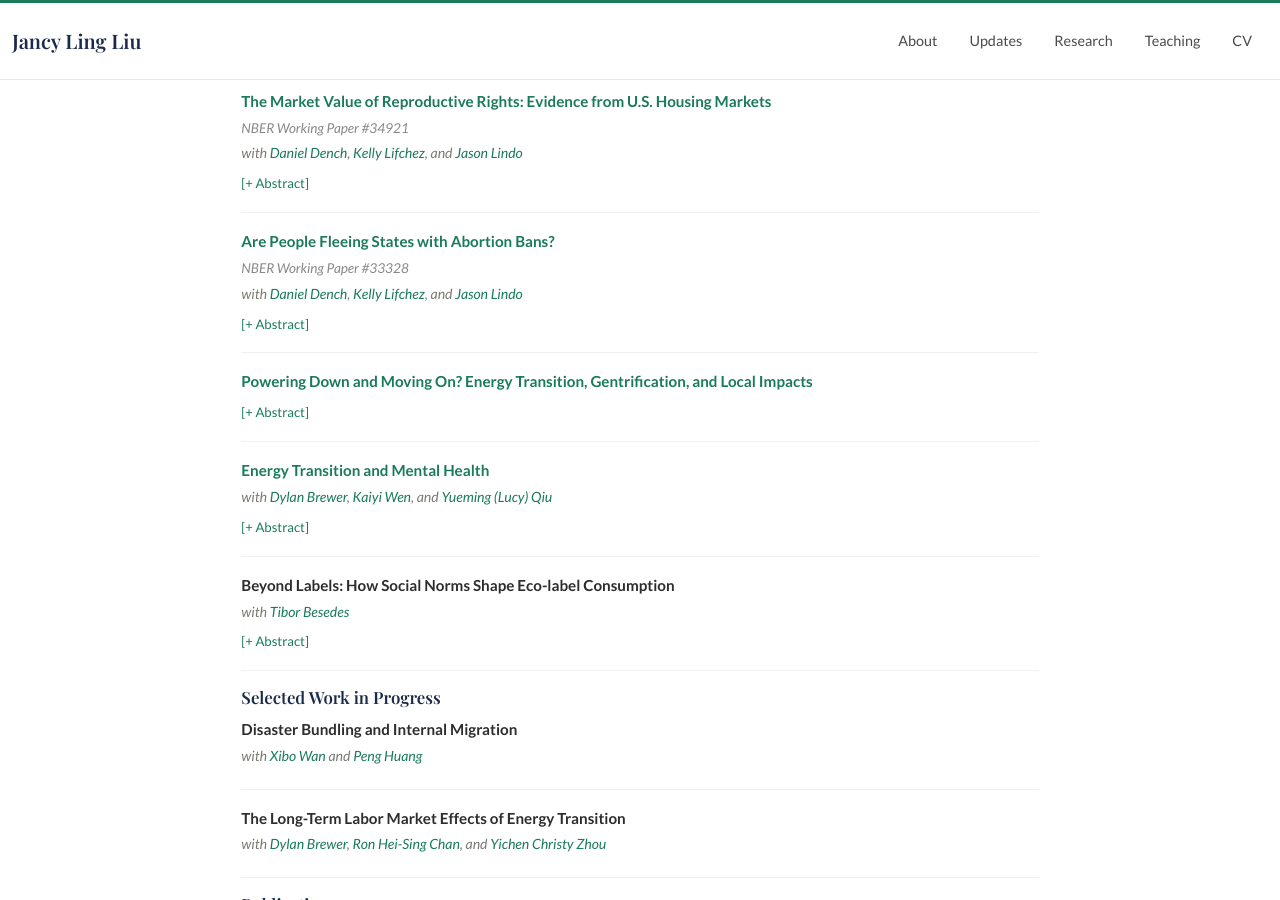
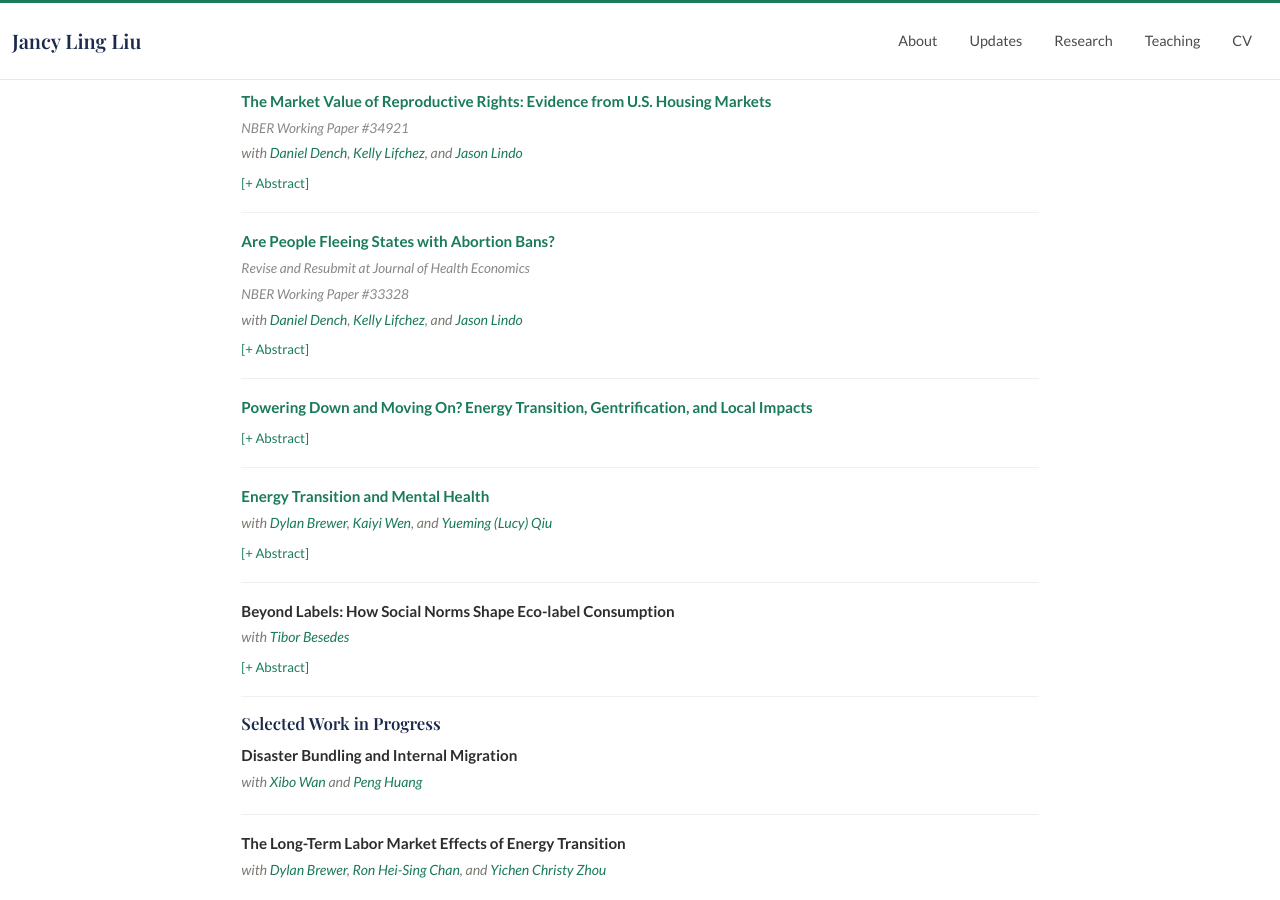
Before and after one commit to Jancyll/Jancyll.github.io, a Jekyll site: the page built from research.md, in a window 1280 px wide and 900 px high, scrolled down 345 px. Built offline with Jekyll 4.4.1, drawn with Linux system fonts in a browser that asks for light colours; some web fonts are replaced.

Commit message:
Update website

```diff
--- a/_data/research.yml
+++ b/_data/research.yml
@@ -30,6 +30,7 @@ working_papers:
   - name: 'Are People Fleeing States with Abortion Bans?'
     url: 'https://www.nber.org/papers/w33328'
     pdf: 'w33328.pdf'
+    status: 'Revise and Resubmit at <em>Journal of Health Economics</em>'
     related_info: 'NBER Working Paper #33328'
     abstract: 'We investigate whether reproductive rights affect migration. We use a synthetic difference-in-differences design that leverages variation from the 2022 Dobbs decision, which allowed states to ban abortion, and population flows based on change-of-address data from the United States Postal Service. The results indicate that bans increase net migration outflows, with effect sizes growing throughout the year after the decision. The effects are more prominent for single-person households than family households, which may reflect larger effects on younger adults. We also find suggestive evidence of impacts for states hostile towards abortion in ways other than having total bans.'
     coauthors:
--- a/_includes/research.html
+++ b/_includes/research.html
@@ -16,12 +16,12 @@
           <span class="paper-title" style="color: #2d2d2d;">{{ item.name }}</span>
         {% endif %}
 
+        {% if item.status %}
+          <br><span class="paper-meta">{{ item.status }}</span>
+        {% endif %}
+
         {% if item.related_info %}
           <br><span class="paper-meta">{{ item.related_info }}</span>
-        {% endif %}
-
-        {% if item.updates %}
-          <br><span class="paper-meta">{{ item.updates }}</span>
         {% endif %}
 
         {% if item.coauthors %}
--- a/_layouts/home.html
+++ b/_layouts/home.html
@@ -60,11 +60,11 @@ layout: default
         {% else %}
           <span class="paper-title-plain">{{ item.name }}</span>
         {% endif %}
+        {% if item.status %}
+          <br><span class="paper-meta">{{ item.status }}</span>
+        {% endif %}
         {% if item.related_info %}
           <br><span class="paper-meta">{{ item.related_info }}{% if item.pdf %} [<a href="{{ site.github.url }}/papers/{{ item.pdf }}">PDF</a>]{% endif %}</span>
-        {% endif %}
-        {% if item.updates %}
-          <br><span class="paper-meta">{{ item.updates }}</span>
         {% endif %}
         {% if item.coauthors %}
           <br><span class="paper-coauthors">with {% for coauthor in item.coauthors %}{% if coauthor.url %}<a href="{{ coauthor.url }}">{{ coauthor.name }}</a>{% else %}{{ coauthor.name }}{% endif %}{% if forloop.last == false %}{% if forloop.length > 2 %}{% if forloop.rindex0 == 1 %}, and {% else %}, {% endif %}{% else %} and {% endif %}{% endif %}{% endfor %}</span>
```
